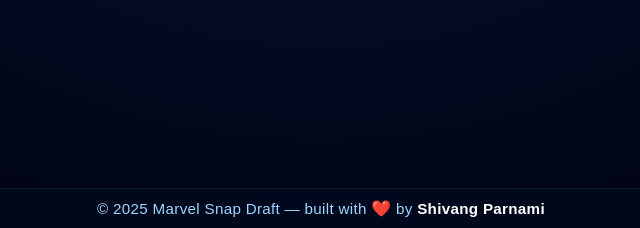
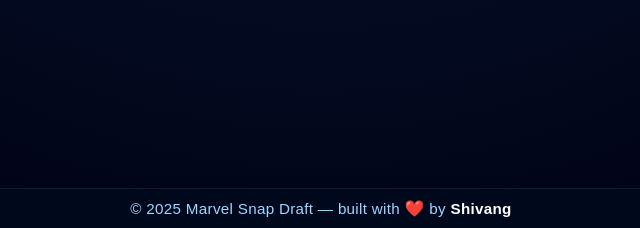
Before and after one commit to Pyrogrammer404/MarvelSnapDraft, a Flask app: page /draft in a window 1280 px wide. Shown: the part 572-800 px from the top of the page, without its empty margins (319-959 px from the left). Run offline with Flask 3, Linux system fonts and the light colour scheme.

Commit message:
Update footer to change author name

```diff
--- a/templates/draft.html
+++ b/templates/draft.html
@@ -54,7 +54,7 @@
   </div>
 
   <footer class="footer">
-    <p>© 2025 Marvel Snap Draft — built with <span class="heart">❤️</span> by <strong>Shivang Parnami</strong></p>
+    <p>© 2025 Marvel Snap Draft — built with <span class="heart">❤️</span> by <strong>Shivang</strong></p>
   </footer>
 
   <script>
```
